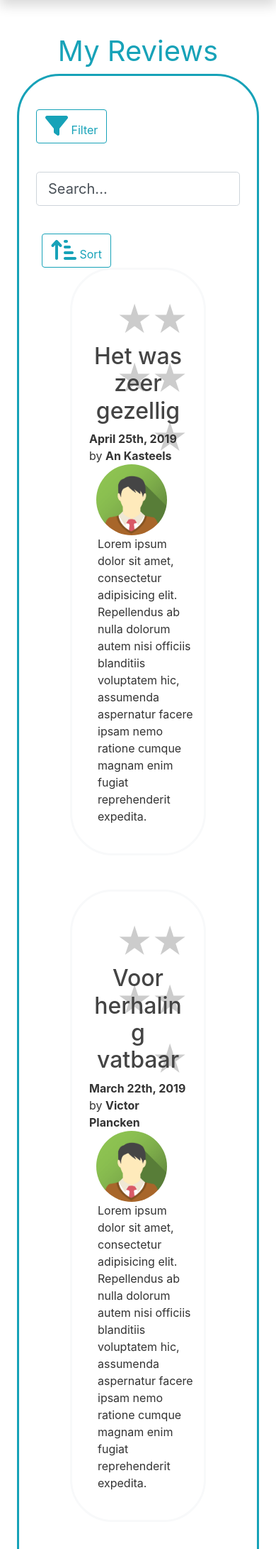
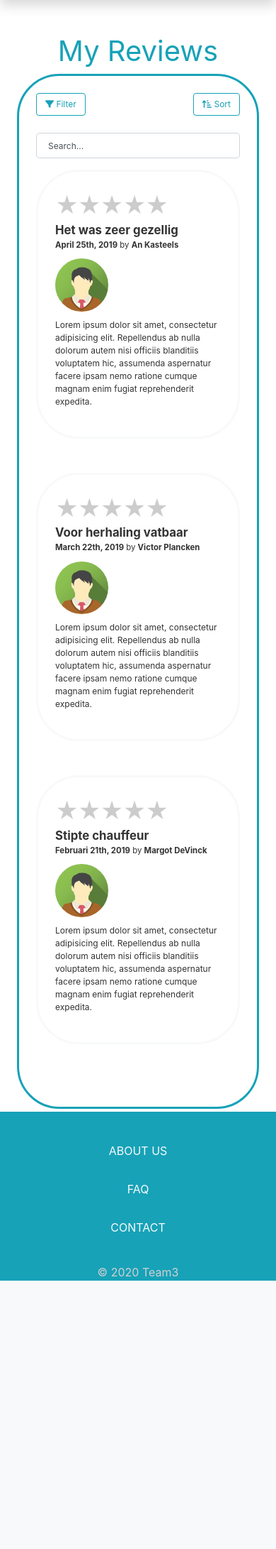
Before and after one commit to EvaNote/PPDB-team3, a Flask app: page /reviews in a window 390 px wide. Shown: the part 58-2240 px from the top of the page at 71% size. After the commit the page ends 1862 px from the top, so only its background shows below. Run offline with Flask 2, Linux system fonts and the light colour scheme; some libraries are stand-ins or nearby versions.

Commit message:
Made the review part mobile-first

```diff
--- a/src/routes.py
+++ b/src/routes.py
@@ -1,7 +1,6 @@
 from flask import render_template, url_for, flash, redirect
 from src import app, user_access
 from src.forms import *
-
 
 @app.route("/")
 @app.route("/home")
--- a/src/static/main.css
+++ b/src/static/main.css
@@ -165,73 +165,6 @@ hr {
 
  }
 
-.checked {
-  color: orange;
-}
-
-*{
-    margin: 0;
-    padding: 0;
-}
-.rate {
-    float: left;
-    height: 46px;
-}
-.rate:not(:checked) > input {
-    position:absolute;
-    top:-9999px;
-}
-.rate:not(:checked) > label {
-    float:right;
-    width:1em;
-    overflow:hidden;
-    white-space:nowrap;
-    cursor:pointer;
-    font-size:50px;
-    color:#ccc;
-}
-.rate:not(:checked) > label:before {
-    content: '★ ';
-}
-.rate > input:checked ~ label {
-    color: #ffc700;
-}
-.rate:not(:checked) > label:hover,
-.rate:not(:checked) > label:hover ~ label {
-    color: #deb217;
-}
-.rate > input:checked + label:hover,
-.rate > input:checked + label:hover ~ label,
-.rate > input:checked ~ label:hover,
-.rate > input:checked ~ label:hover ~ label,
-.rate > label:hover ~ input:checked ~ label {
-    color: #c59b08;
-}
-
-.display_rate {
-    float: left;
-    height: 46px;
-}
-.display_rate:not(:checked) > input {
-    position:absolute;
-    top:-9999px;
-}
-.display_rate:not(:checked) > label {
-    float:right;
-    width:1em;
-    overflow:hidden;
-    white-space:nowrap;
-    cursor:pointer;
-    font-size:50px;
-    color:#ccc;
-}
-.display_rate:not(:checked) > label:before {
-    content: '★ ';
-}
-.display_rate > input:checked ~ label {
-    color: #ffc700;
-}
-
 .map {
     border: 3px solid;
     border-color: #17a2b8;
--- /dev/null
+++ b/src/static/reviews.css
@@ -0,0 +1,189 @@
+/*for the stars:*/
+* {
+    margin: 0;
+    padding: 0;
+}
+
+.rate {
+    float: left;
+    height: auto;
+}
+
+.rate:not(:checked) > input {
+    position: absolute;
+    top: -9999px;
+}
+
+/*stars have different sizes for full screen and for mobile */
+@media only screen and (min-width: 768px) {
+    .rate:not(:checked) > label,
+    .display_rate:not(:checked) > label {
+        font-size: 400%;
+    }
+}
+
+@media only screen and (max-width: 768px) {
+    .rate:not(:checked) > label,
+    .display_rate:not(:checked) > label {
+        font-size: 265%;
+    }
+}
+
+.rate:not(:checked) > label {
+    float: right;
+    width: 1em;
+    overflow: hidden;
+    white-space: nowrap;
+    cursor: pointer;
+    color: #ccc;
+}
+
+.rate:not(:checked) > label:before {
+    content: '★ ';
+}
+
+.rate > input:checked ~ label {
+    color: #ffc700;
+}
+
+.rate:not(:checked) > label:hover,
+.rate:not(:checked) > label:hover ~ label {
+    color: #deb217;
+}
+
+.rate > input:checked + label:hover,
+.rate > input:checked + label:hover ~ label,
+.rate > input:checked ~ label:hover,
+.rate > input:checked ~ label:hover ~ label,
+.rate > label:hover ~ input:checked ~ label {
+    color: #c59b08;
+}
+
+.display_rate {
+    float: left;
+    height: auto;
+}
+
+.display_rate:not(:checked) > input {
+    position: absolute;
+    top: -9999px;
+}
+
+.display_rate:not(:checked) > label {
+    float: right;
+    width: 1em;
+    overflow: hidden;
+    white-space: nowrap;
+    cursor: pointer;
+    color: #ccc;
+}
+
+.display_rate:not(:checked) > label:before {
+    content: '★ ';
+}
+
+.display_rate > input:checked ~ label {
+    color: #ffc700;
+}
+
+/* other styles (for both desktop and mobile) */
+.display-review {
+    margin-left: 0 !important;
+    margin-right: 0 !important;
+}
+
+.filter-btn {
+    margin-bottom: 0;
+    float: left;
+    padding-left: 0;
+}
+
+.sort-btn {
+    margin-top: 0 !important;
+    float: right !important;
+    padding-right: 0;
+}
+
+.sort-dropdown {
+    padding: 0;
+}
+
+/* Size specific properties */
+@media only screen and (max-width: 768px) {
+    .btn-size,
+    .search-size,
+    .display-review {
+        font-size: 12px;
+    }
+
+    .col-md-auto {
+        width: auto;
+    }
+
+    .display-title {
+        font-size: 140%;
+        float: left;
+        padding-left: 0;
+        margin-left: 0 !important;
+    }
+
+    .display-profile-pic-review {
+        width: 30% !important;
+        height: 30% !important;
+        border-radius: 50%;
+        margin-right: 5px;
+        margin-bottom: 10px;
+    }
+
+    .display-name {
+        font-size: 95%;
+        margin-bottom: 10px;
+    }
+
+    .margin-b {
+        margin-bottom: -10px;
+    }
+
+    .submit-btn {
+        padding-left: 0.95rem;
+    }
+}
+
+@media only screen and (min-width: 768px) {
+    .btn-size,
+    .search-size,
+    .display-review {
+        font-size: 20px;
+    }
+
+    .display-title {
+        font-size: 240%;
+        float: left;
+        padding-left: 0;
+        margin-left: 0 !important;
+    }
+
+    .display-profile-pic-review {
+        width: 150px;
+        height: 150px;
+        border-radius: 50%;
+        margin-right: 10px;
+    }
+
+    .display-name {
+        font-size: 140%;
+        margin-left: 0 !important;
+    }
+
+    .title-input {
+        margin-top: 11%;
+    }
+
+    .review-input {
+        margin-left: 7px;
+    }
+
+    .submit-btn {
+        margin-left: 1.25rem;
+    }
+}
--- a/src/templates/base.html
+++ b/src/templates/base.html
@@ -11,6 +11,7 @@
 
     <!-- Custom CSS -->
     <link rel="stylesheet" href="{{ url_for('static', filename='main.css') }}">
+    <link rel="stylesheet" href="{{ url_for('static', filename='reviews.css') }}">
 
     <!-- Font Awesome -->
     <script src="https://kit.fontawesome.com/60565be3bc.js" crossorigin="anonymous"></script>
--- a/src/templates/my_reviews.html
+++ b/src/templates/my_reviews.html
@@ -4,22 +4,39 @@
 {{ title }}
 {% endblock contentTitle %}
 
-
 {% block contentContent %}
 <form method="POST" action="">
     {{ form.hidden_tag() }}
 
-    <fieldset class="form-group">
+    <fieldset class="form-group" id="ribbon">
         <div class="row">
-            <div class="col-md-auto" style="float: left; margin-top: 23px">
-                <div class="form-group">
-                    <button class="btn btn-outline-info">
-                        <i class="fas fa-filter fa-2x"></i> Filter
+            <div class="col">
+                <div class="col-md-auto filter-btn">
+                    {#                <div class="form-group">#}
+                    <button class="btn btn-outline-info btn-size">
+                        <i class="fas fa-filter"></i> Filter
                     </button>
+                    {#                </div>#}
+                </div>
+                <div class="col-md-auto sort-btn">
+                    <div class="nav-item dropdown sort-dropdown">
+                        <button class="btn btn-outline-info btn-size" id="dropdownSortButton" data-toggle="dropdown"
+                                aria-haspopup="true"
+                                aria-expanded="false"><i class="fas fa-sort-amount-up-alt"></i> Sort
+                        </button>
+                        <div class="dropdown-menu dropdown-primary" aria-labelledby="dropdownSortButton">
+                            <a class="dropdown-item" href="#">A-Z</a>
+                            <a class="dropdown-item" href="#">Z-A</a>
+                            <a class="dropdown-item" href="#">New-Old</a>
+                            <a class="dropdown-item" href="#">Old-New</a>
                         </div>
                     </div>
+                </div>
+            </div>
+        </div>
+        <div class="row">
             <div class="col">
-                <div class="form-group" style="float: none">
+                <div class="form-group" id="search-bar">
                 {{ form.search.label(class="form-control-label") }}
                 {% if form.search.errors %}
                     {{ form.search(class="form-control is-invalid") }}
@@ -29,89 +46,101 @@
                         {% endfor %}
                     </div>
                 {% else %}
-                    {{ form.search(class="form-control form-control-lg", style="width: 100%", value="Search...") }}
+                    {{ form.search(class="form-control form-control-lg search-size", style="width: 100%", value="Search...") }}
                 {% endif %}
                 </div>
             </div>
-            <div class="col-md-auto" style="float: right; margin-top: 23px">
-                <div class="nav-item dropdown">
-                    <button class="btn btn-outline-info" id="dropdownSortButton" data-toggle="dropdown" aria-haspopup="true"
-                       aria-expanded="false"><i class="fas fa-sort-amount-up-alt fa-2x"></i> Sort</button>
-                    <div class="dropdown-menu dropdown-primary" aria-labelledby="dropdownSortButton">
-                        <a class="dropdown-item" href="#">A-Z</a>
-                        <a class="dropdown-item" href="#">Z-A</a>
-                        <a class="dropdown-item" href="#">New-Old</a>
-                        <a class="dropdown-item" href="#">Old-New</a>
         </div>
-                </div>
-            </div>
-        </div>
-    <div class="content-section border-light p-4 mx-5 mb-5">
+        <div class="content-section border-light p-4 mx-5 mb-5 display-review">
             <div class="row">
-            <div class="display_rate col-md-auto" style="float: left; margin-top: 10px">
+                <div class="display_rate col-md-auto margin-b">
                     <label for="star5" title="text">5 stars</label>
                     <label for="star4" title="text">4 stars</label>
                     <label for="star3" title="text">3 stars</label>
                     <label for="star2" title="text">2 stars</label>
                     <label for="star1" title="text">1 star</label>
                 </div>
-            <div class="col text-center" style="margin-top: 23px">
-                <h2>Het was zeer gezellig</h2>
             </div>
-            <div class="col-md-auto" style="float: right">
-                <b>April 25th, 2019</b> by <b>An Kasteels</b>
-                <img src="{{ url_for('static', filename="images/temp_profile_pic.png") }}" alt="HTML5 Icon" style="width:100px;height:100px;border-radius:50%;margin-left:10px" >
+            <div class="row" style="margin-left: 0">
+                <div class="col display-title">
+                    <b>Het was zeer gezellig</b>
                 </div>
             </div>
-        <div class="row" style="margin-left: 12px">
+            <div class="row">
+                <div class="col display-name">
+                    <b>April 25th, 2019</b> by <b>An Kasteels</b>
+                </div>
+            </div>
+            <div class="row" style="margin-left: 0">
+                <img class="display-profile-pic-review"
+                     src="{{ url_for('static', filename="images/temp_profile_pic.png") }}" alt="HTML5 Icon">
+            </div>
+            <div class="row display-review">
                 <p>Lorem ipsum dolor sit amet, consectetur adipisicing elit. Repellendus ab nulla dolorum autem nisi
-                officiis blanditiis voluptatem hic, assumenda aspernatur facere ipsam nemo ratione cumque magnam enim
+                    officiis blanditiis voluptatem hic, assumenda aspernatur facere ipsam nemo ratione cumque magnam
+                    enim
                     fugiat reprehenderit expedita.</p>
             </div>
         </div>
-    <div class="content-section border-light p-4 mx-5 mb-5">
+        <div class="content-section border-light p-4 mx-5 mb-5 display-review">
             <div class="row">
-            <div class="display_rate col-md-auto" style="float: left; margin-top: 10px">
+                <div class="display_rate col-md-auto margin-b">
                     <label for="star5" title="text">5 stars</label>
                     <label for="star4" title="text">4 stars</label>
                     <label for="star3" title="text">3 stars</label>
                     <label for="star2" title="text">2 stars</label>
                     <label for="star1" title="text">1 star</label>
                 </div>
-            <div class="col text-center" style="margin-top: 23px">
-                <h2>Voor herhaling vatbaar</h2>
             </div>
-            <div class="col-md-auto" style="float: right">
-                <b>March 22th, 2019</b> by <b>Victor Plancken</b>
-                <img src="{{ url_for('static', filename="images/temp_profile_pic.png") }}" alt="HTML5 Icon" style="width:100px;height:100px;border-radius:50%;margin-left:10px" >
+            <div class="row" style="margin-left: 0">
+                <div class="col display-title">
+                    <b>Voor herhaling vatbaar</b>
                 </div>
             </div>
-        <div class="row" style="margin-left: 12px">
+            <div class="row">
+                <div class="col display-name">
+                    <b>March 22th, 2019</b> by <b>Victor Plancken</b>
+                </div>
+            </div>
+            <div class="row" style="margin-left: 0">
+                <img class="display-profile-pic-review"
+                     src="{{ url_for('static', filename="images/temp_profile_pic.png") }}" alt="HTML5 Icon">
+            </div>
+            <div class="row display-review">
                 <p>Lorem ipsum dolor sit amet, consectetur adipisicing elit. Repellendus ab nulla dolorum autem nisi
-                officiis blanditiis voluptatem hic, assumenda aspernatur facere ipsam nemo ratione cumque magnam enim
+                    officiis blanditiis voluptatem hic, assumenda aspernatur facere ipsam nemo ratione cumque magnam
+                    enim
                     fugiat reprehenderit expedita.</p>
             </div>
         </div>
-    <div class="content-section border-light p-4 mx-5 mb-5">
+        <div class="content-section border-light p-4 mx-5 mb-5 display-review">
             <div class="row">
-            <div class="display_rate col-md-auto" style="float: left; margin-top: 10px">
+                <div class="display_rate col-md-auto margin-b">
                     <label for="star5" title="text">5 stars</label>
                     <label for="star4" title="text">4 stars</label>
                     <label for="star3" title="text">3 stars</label>
                     <label for="star2" title="text">2 stars</label>
                     <label for="star1" title="text">1 star</label>
                 </div>
-            <div class="col text-center" style="margin-top: 23px">
-                <h2>Stipte chauffeur</h2>
             </div>
-            <div class="col-md-auto" style="float: right">
-                <b>Februari 21th, 2019</b> by <b>Margot DeVinck</b>
-                <img src="{{ url_for('static', filename="images/temp_profile_pic.png") }}" alt="HTML5 Icon" style="width:100px;height:100px;border-radius:50%;margin-left:10px" >
+            <div class="row" style="margin-left: 0">
+                <div class="col display-title">
+                    <b>Stipte chauffeur</b>
                 </div>
             </div>
-        <div class="row" style="margin-left: 12px">
+            <div class="row">
+                <div class="col display-name">
+                    <b>Februari 21th, 2019</b> by <b>Margot DeVinck</b>
+                </div>
+            </div>
+            <div class="row" style="margin-left: 0">
+                <img class="display-profile-pic-review"
+                     src="{{ url_for('static', filename="images/temp_profile_pic.png") }}" alt="HTML5 Icon">
+            </div>
+            <div class="row display-review">
                 <p>Lorem ipsum dolor sit amet, consectetur adipisicing elit. Repellendus ab nulla dolorum autem nisi
-                officiis blanditiis voluptatem hic, assumenda aspernatur facere ipsam nemo ratione cumque magnam enim
+                    officiis blanditiis voluptatem hic, assumenda aspernatur facere ipsam nemo ratione cumque magnam
+                    enim
                     fugiat reprehenderit expedita.</p>
             </div>
         </div>
```
Also changed, not shown: src/templates/new_review.html (+14 -18 lines). Lines whose indentation alone changed are shown as unchanged.
